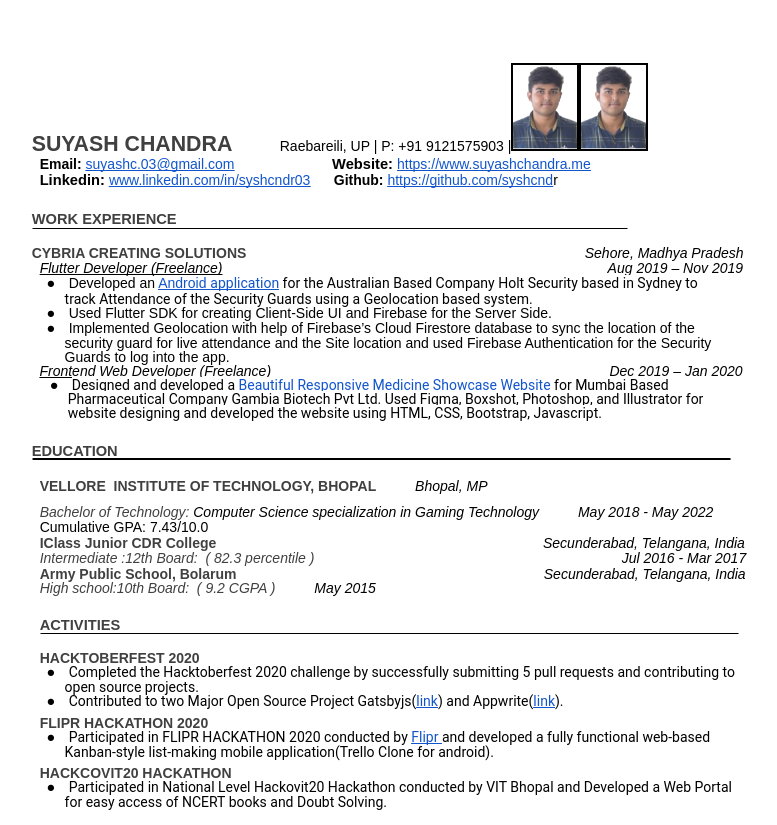
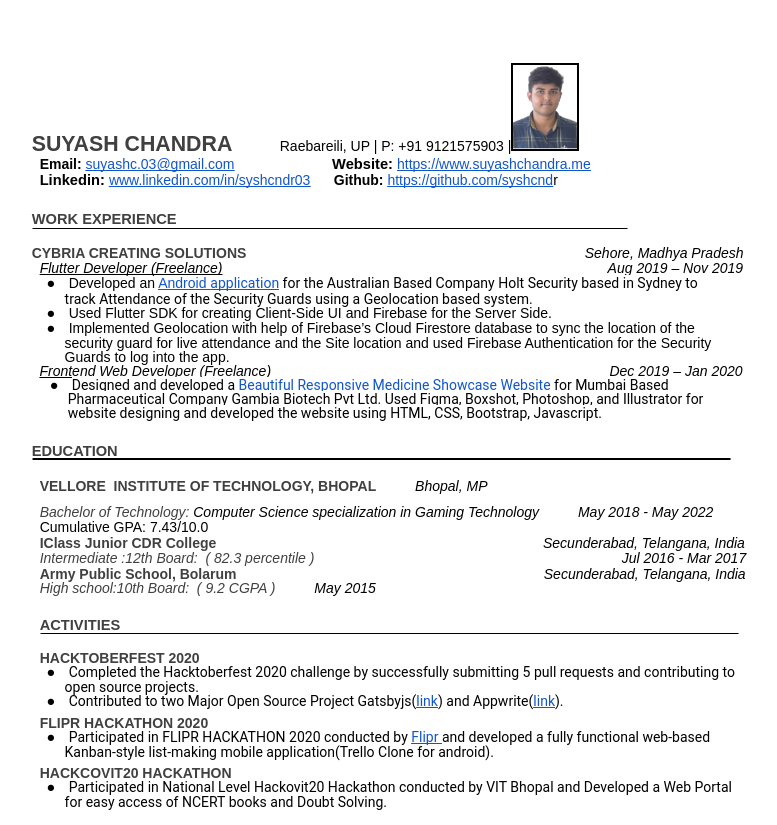
Before and after one commit to syshcndr/syshcndr.github.io, a plain HTML site: page index.html in a window 1280 px wide. Shown: the top 825 px of the page, without its empty margins (27-804 px from the left). Drawn offline with Linux system fonts and the light colour scheme; a web font is replaced by a local one.

Commit message:
fixed the photo duplicaiton

```diff
--- a/index.html
+++ b/index.html
@@ -1289,30 +1289,7 @@
             -webkit-transform: rotate(0rad) translateZ(0px);
           "
           title="" /></span
-      ><span
-        style="
-          overflow: hidden;
-          display: inline-block;
-          margin: -0px -0px;
-          border: 2.67px solid #000000;
-          transform: rotate(0rad) translateZ(0px);
-          -webkit-transform: rotate(0rad) translateZ(0px);
-          width: 64.17px;
-          height: 84px;
-        "
-        ><img
-          alt=""
-          src="./images/image3.png"
-          style="
-            width: 65px;
-            height: 84px;
-            margin-left: -0.42px;
-            margin-top: 0px;
-            transform: rotate(0rad) translateZ(0px);
-            -webkit-transform: rotate(0rad) translateZ(0px);
-          "
-          title=""
-      /></span>
+      >
     </p>
     <p class="c17 c23">
       <span class="c4">Email: </span
```
